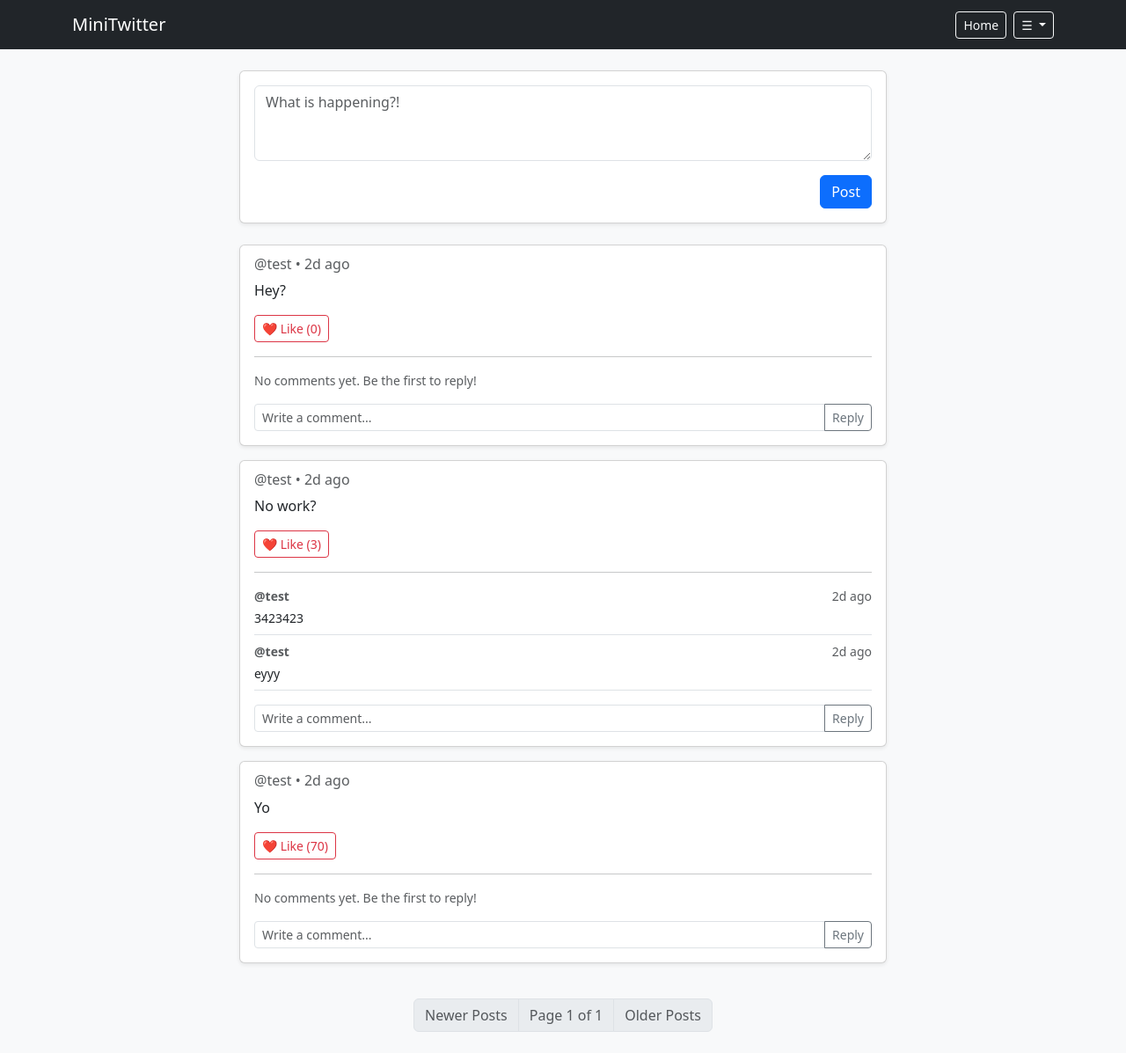
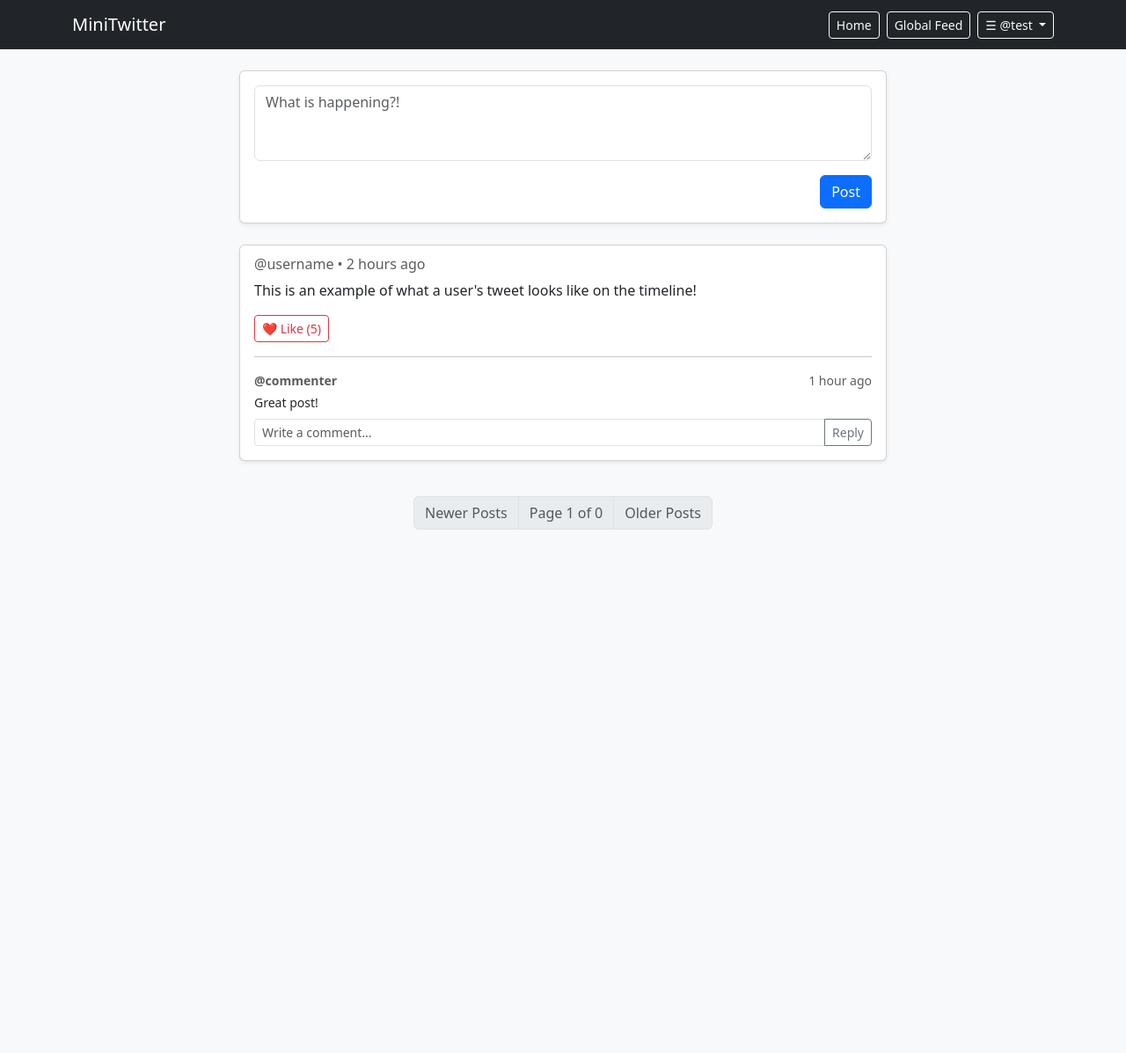
Before and after one commit to Jivesh866/basic-Twitter-like-clone, a Flask app: page / in a window 1280 px wide. Shown: the whole page at 88% size. After the commit the page ends 602 px from the top, so only its background shows below. Run offline with Flask 3, Linux system fonts and the light colour scheme; a user stored in the database is signed in.

Commit message:
added global and fyp feed

```diff
--- a/app.py
+++ b/app.py
@@ -1,6 +1,7 @@
 from flask import Flask, render_template
 from datetime import datetime, timezone
 from extensions import db,bcrypt
+
 app = Flask(__name__)
 app.secret_key="23476234672364hjugfahdsvfhdvhshfk87r23563t2grkvfwej"
 app.config["SQLALCHEMY_DATABASE_URI"] = "sqlite:///database.db"
@@ -27,7 +28,7 @@
     return "just now"
   minutes = seconds // 60
   if minutes < 60:
-    return f"{minutes}m ago" if minutes == 1 else f"{minutes}m ago"
+    return f"{minutes}m ago"
   hours = minutes // 60
   if hours < 24:
     return f"{hours}h ago"
--- a/routes.py
+++ b/routes.py
@@ -4,41 +4,62 @@
 from models import User, Comment, Post
 from sqlalchemy.exc import IntegrityError
 
+"""
+Routes:
+feed->
+    /
+    /global
+user management ->
+    /login
+    /signup
+    /logout
+    /profile/<username>
+post management ->
+    /like/<post_id>
+    /comment/<post_id>
+
+"""
 main_bp = Blueprint("main", __name__)
 
 
-@main_bp.route("/", methods=["POST", "GET"])
+@main_bp.route("/")
 def fyp():
     if "username" in session:
-        if request.method == "POST":
-            content = request.form["content"]
-            if not content:
-                flash("Post content cannot be empty!", "warning")
-                return redirect("/")
+        current_user = User.query.filter_by(username=session["username"]).first()
 
-            post = Post(content=content, username=session["username"])  # type:ignore
-            try:
-                db.session.add(post)
-                db.session.commit()
-                flash("Post sent!", "success")
-                return redirect("/")
+        followed_usernames = [u.username for u in current_user.followed.all()] #type:ignore
 
-            except Exception as e:
-                print(f"ERROR: {e}")
-                return f"ERROR: {e}"
+        page = request.args.get("page", 1, type=int)
+        pagination = (
+            Post.query.filter(Post.username.in_(followed_usernames))
+            .order_by(Post.timestamp.desc())
+            .paginate(page=page, per_page=10, error_out=False)
+        )
+        posts = pagination.items
+        comments = Comment.query.order_by(Comment.timestamp).all()
+        return render_template(
+            "feed.html", pagination=pagination, posts=posts, comments=comments
+        )
+    else:
+        flash("Please Login To continue", "warning")
+        return redirect("/login")
 
-        else:
-            page = request.args.get("page", 1, type=int)
-            pagination = Post.query.order_by(Post.timestamp.desc()).paginate(
-                page=page, per_page=10, error_out=False
-            )
-            posts = pagination.items
-            comments = Comment.query.order_by(Comment.timestamp).all()
-            return render_template(
-                "feed.html", pagination=pagination, posts=posts, comments=comments
-            )
+
+@main_bp.route("/global")
+def globalfyp():
+    if "username" in session:
+        page = request.args.get("page", 1, type=int)
+        pagination = Post.query.order_by(Post.timestamp.desc()).paginate(
+            page=page, per_page=10, error_out=False
+        )
+        posts = pagination.items
+        comments = Comment.query.order_by(Comment.timestamp).all()
+        return render_template(
+            "feed.html", pagination=pagination, posts=posts, comments=comments
+        )
     else:
         return render_template("login.html")
+
 
 @main_bp.route("/profile/<username>")
 def profile(username):
@@ -47,6 +68,7 @@
     sorted_posts = sorted(user.posts, key=lambda p: p.timestamp, reverse=True)
 
     return render_template("profile.html", profile_user=user, posts=sorted_posts)
+
 
 @main_bp.route("/like/<int:post_id>", methods=["POST"])
 def like(post_id):
@@ -65,7 +87,7 @@
     if "username" not in session:
         return jsonify({"error": "Unauthorized"}), 401
 
-    comment_text = request.form.get("comment") or request.json.get("comment")
+    comment_text = request.form.get("comment")
 
     if not comment_text:
         flash("Comment can't be empty", "warning")
@@ -78,7 +100,6 @@
     )
     db.session.add(new_comment)
     db.session.commit()
-    # Return the data needed for the frontend to render it instantly
     return jsonify(
         {
             "success": True,
@@ -87,6 +108,29 @@
             "timestamp": datetime.now(timezone.utc),
         }
     )
+
+
+@main_bp.route("/post/", methods=["POST"])
+def post():
+    if "username" not in session:
+        return jsonify({"error": "Unauthorized"}), 401
+
+    post_text = request.form.get("content")
+
+    if not post_text:
+        flash("Post can't be empty", "warning")
+        return redirect("/")
+
+    post = Post(content=post_text, username=session["username"])  # type:ignore
+    try:
+        db.session.add(post)
+        db.session.commit()
+        flash("Post sent!", "success")
+        return redirect("/")
+
+    except Exception as e:
+        print(f"ERROR: {e}")
+        return f"ERROR: {e}"
 
 
 @main_bp.route("/login", methods=["POST", "GET"])
@@ -116,7 +160,7 @@
         form_password = request.form["password"]
 
         if not form_username or not form_password:
-            flash("Please fill out all fields","warning")
+            flash("Please fill out all fields", "warning")
 
         hashed_password = bcrypt.generate_password_hash(form_password).decode("utf-8")
 
@@ -125,10 +169,10 @@
         try:
             db.session.add(new_user)
             db.session.commit()
-            return redirect("/")
+            return redirect("/login")
 
         except IntegrityError as e:
-            flash("User already exists, please try other username","warning")
+            flash("User already exists, please try other username", "warning")
             return redirect("/signup")
 
     else:
--- a/templates/base.html
+++ b/templates/base.html
@@ -18,13 +18,14 @@
 
             <div class="d-flex align-items-center">
                 <a href="/" class="btn btn-outline-light btn-sm me-2">Home</a>
+                <a href="/global" class="btn btn-outline-light btn-sm me-2">Global Feed</a>
 
                 <!-- User Settings Dropdown / Auth Check -->
                 <div class="dropdown">
                     {% if session.get('username') %}
                     <button class="btn btn-outline-light btn-sm dropdown-toggle" type="button" id="userMenuButton"
                         data-bs-toggle="dropdown" aria-expanded="false">
-                        &#9776;
+                        &#9776; @{{session.get('username')}}
                     </button>
                     <!-- Dropdown Menu -->
                     <ul class="dropdown-menu dropdown-menu-end" aria-labelledby="userMenuButton">
--- a/templates/feed.html
+++ b/templates/feed.html
@@ -8,7 +8,7 @@
         <!-- Create Post Card -->
         <div class="card shadow-sm mb-4">
             <div class="card-body">
-                <form action="/" method="POST">
+                <form action="/post" method="POST">
                     <div class="mb-3">
                         <textarea class="form-control" name="content" rows="3"
                             placeholder="What is happening?!"></textarea>
```
Also changed, not shown: models.py (+15 -0 lines), instance/database.db, 1 other file.
